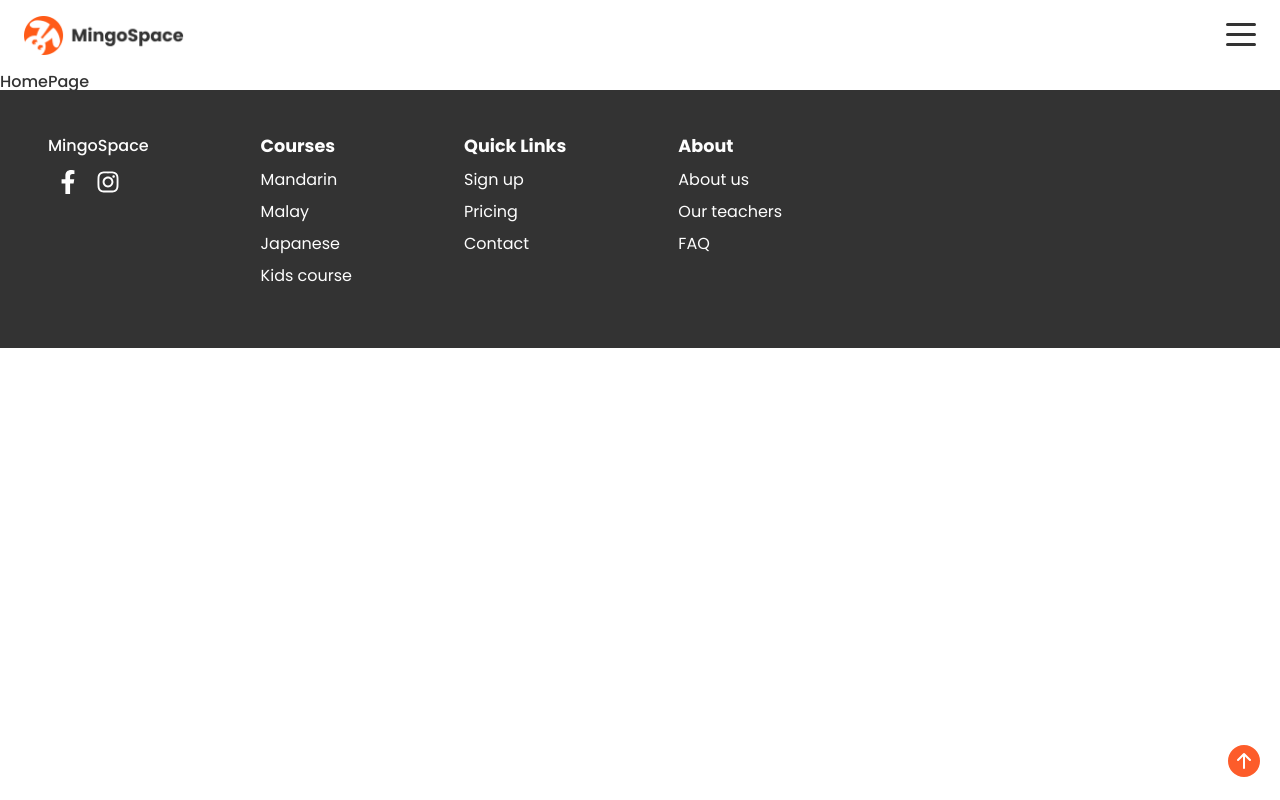
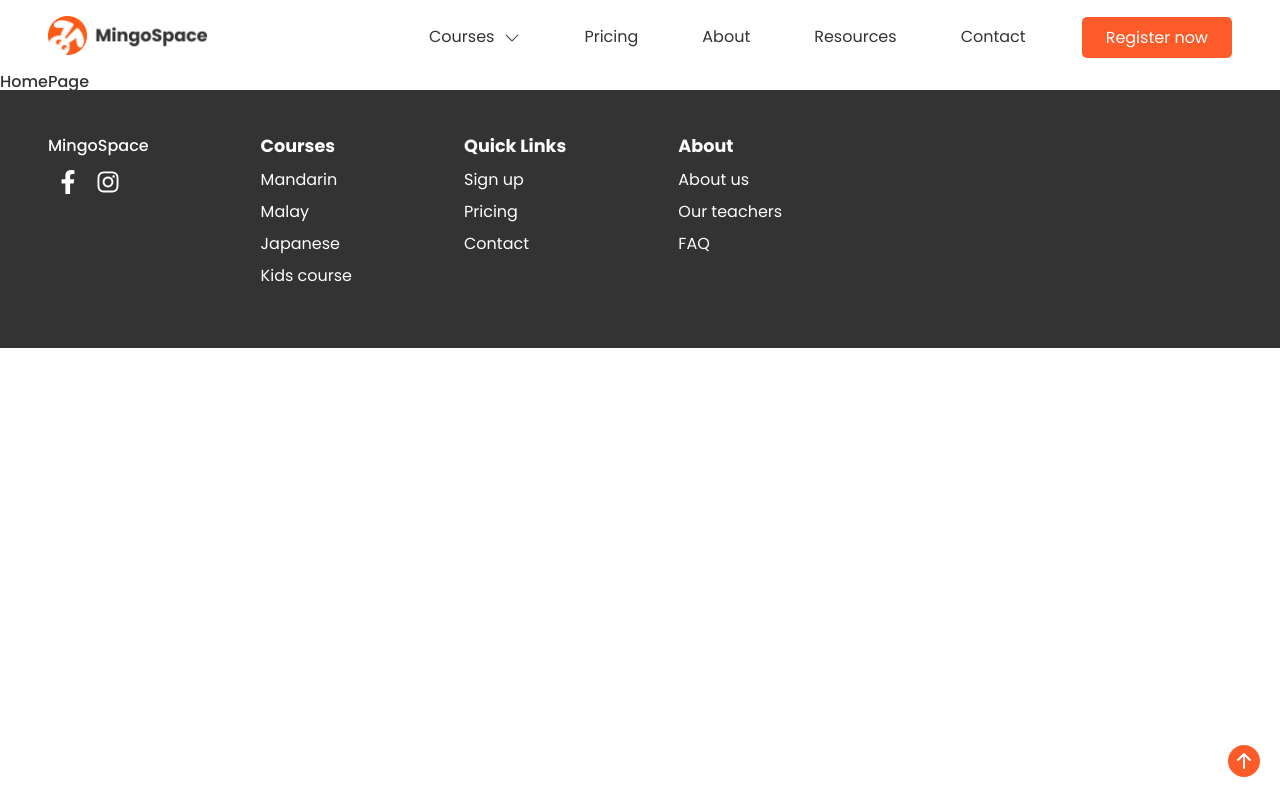
Before and after one commit to axseinga/mingo-space-website, a React app: page / in a window 1280 px wide. Built offline with nearby package versions, Linux system fonts and the light colour scheme.

Commit message:
add dropdown menu to desktop nav

```diff
--- a/src/App.js
+++ b/src/App.js
@@ -16,7 +16,7 @@ const App = () => {
             <StyledApp>
                 <GlobalStyle />
                 <BrowserRouter>
-                    <NavMobile />
+                    <NavDesktop />
                     <PagesRoutes />
                     <Footer />
                     <BackLink />
--- a/src/components/backlink/BackLinks.styled.js
+++ b/src/components/backlink/BackLinks.styled.js
@@ -4,6 +4,7 @@ export const StyledBackLink = styled.div`
     position: fixed;
     right: 20px;
     bottom: 20px;
+    z-index: 99;
 
     .BackLink-icon {
         color: ${({ theme }) => theme.color.btnDefault};
--- a/src/components/nav/NavDesktop.js
+++ b/src/components/nav/NavDesktop.js
@@ -4,6 +4,7 @@ import {
     StyledNavLinkDesktop,
 } from "./styled/NavDesktop.styled";
 import { Button } from "../button/Button";
+import { BsChevronDown } from "react-icons/bs";
 
 export const NavDesktop = () => {
     const navLinks = [
@@ -16,6 +17,7 @@ export const NavDesktop = () => {
                 { text: "Japanese", href: "/courses/japanese" },
                 { text: "Kids course", href: "/courses/kidscourse" },
             ],
+            class: "NavDesktop-courses",
         },
         { text: "Pricing", href: "/pricing" },
         { text: "About", href: "/about" },
@@ -34,11 +36,27 @@ export const NavDesktop = () => {
             <div>
                 <ul>
                     {navLinks.map((link) => (
-                        <li key={link.href}>
-                            <StyledNavLinkDesktop to={link.href}>
-                                {link.text}
-                            </StyledNavLinkDesktop>
-                        </li>
+                        <>
+                            <li key={link.href} className={link.class}>
+                                <StyledNavLinkDesktop to={link.href}>
+                                    {link.text}{" "}
+                                    {link.subNav && (
+                                        <BsChevronDown className="NavDesktop-icon" />
+                                    )}
+                                </StyledNavLinkDesktop>
+                            </li>
+                            {link.subNav && (
+                                <div className="NavDesktop-dropdown">
+                                    {link.subNav.map((sub) => (
+                                        <li>
+                                            <StyledNavLinkDesktop to={sub.href}>
+                                                {sub.text}{" "}
+                                            </StyledNavLinkDesktop>
+                                        </li>
+                                    ))}{" "}
+                                </div>
+                            )}
+                        </>
                     ))}
                 </ul>
                 <StyledNavLinkDesktop to="/register">
--- a/src/components/nav/NavMobile.js
+++ b/src/components/nav/NavMobile.js
@@ -9,16 +9,7 @@ export const NavMobile = () => {
     const [showMenu, setShowMenu] = useState(false);
 
     const navLinks = [
-        {
-            text: "Courses",
-            href: "/courses",
-            subNav: [
-                { text: "Mandarin", href: "/courses/mandarin" },
-                { text: "Malay", href: "/courses/malay" },
-                { text: "Japanese", href: "/courses/japanese" },
-                { text: "Kids course", href: "/courses/kidscourse" },
-            ],
-        },
+        { text: "Courses", href: "/courses" },
         { text: "Pricing", href: "/pricing" },
         { text: "About", href: "/about" },
         { text: "Resources", href: "/resources" },
@@ -42,7 +33,10 @@ export const NavMobile = () => {
                 <div className="NavMobile-menu">
                     <ul>
                         {navLinks.map((link) => (
-                            <li key={link.href}>
+                            <li
+                                key={link.href}
+                                onClick={() => setShowMenu(false)}
+                            >
                                 <StyledNavLinkMobile to={link.href}>
                                     {link.text}
                                 </StyledNavLinkMobile>
@@ -53,7 +47,7 @@ export const NavMobile = () => {
                         <Button
                             type="button"
                             default
-                            onClick={() => console.log("clicked btn")}
+                            onClick={() => setShowMenu(false)}
                         >
                             Register now
                         </Button>
--- a/src/components/nav/styled/NavDesktop.styled.js
+++ b/src/components/nav/styled/NavDesktop.styled.js
@@ -15,15 +15,42 @@ export const StyledNavDesktop = styled.nav`
         align-items: center;
         justify-content: center;
 
-        & ul {
+        & > ul {
             display: flex;
             align-items: center;
+            position: relative;
 
             & li {
                 margin: 0 2rem;
                 & a {
                     color: ${({ theme }) => theme.color.text};
                     text-decoration: none;
+                    display: flex;
+                    align-items: center;
+
+                    & .NavDesktop-icon {
+                        margin-left: 10px;
+                        transform: translateY(1px);
+                        transition: all 0.5s;
+                    }
+                }
+            }
+
+            & > div {
+                background-color: ${({ theme }) => theme.color.white};
+                color: ${({ theme }) => theme.color.text};
+                position: absolute;
+                display: flex;
+                flex-direction: column;
+                top: 30px;
+                left: 0px;
+                border-radius: 5px;
+                box-shadow: 6px 4px 10px -2px rgba(0, 0, 0, 0.59);
+                display: none;
+
+                & li {
+                    margin: 0.5rem;
+                    padding: 0.5rem 1.5rem;
                 }
             }
         }
@@ -31,6 +58,15 @@ export const StyledNavDesktop = styled.nav`
         & button {
             margin-left: 1.5rem;
         }
+    }
+
+    .NavDesktop-courses:hover .NavDesktop-icon {
+        transform: rotate(180deg);
+        display: block;
+    }
+
+    .NavDesktop-courses:hover + .NavDesktop-dropdown {
+        display: block;
     }
 `;
 
--- a/src/components/nav/styled/NavMobile.styled.js
+++ b/src/components/nav/styled/NavMobile.styled.js
@@ -46,7 +46,6 @@ export const StyledNavMobile = styled.nav`
         position: absolute;
         top: 60px;
         left: 0;
-        height: 90vh;
         width: 100vw;
         padding: 2rem 0.5rem;
         display: flex;
```
